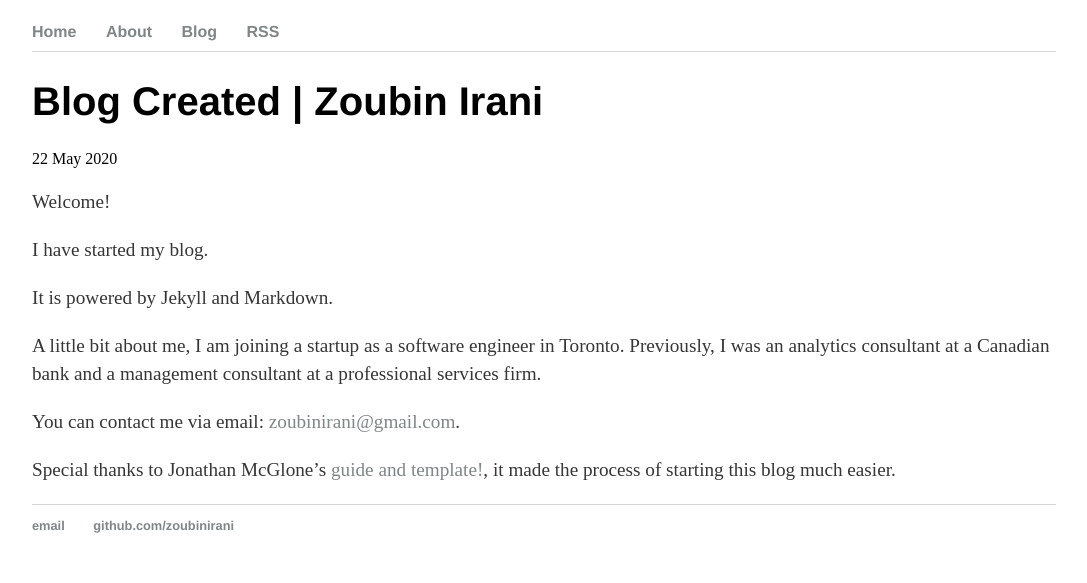
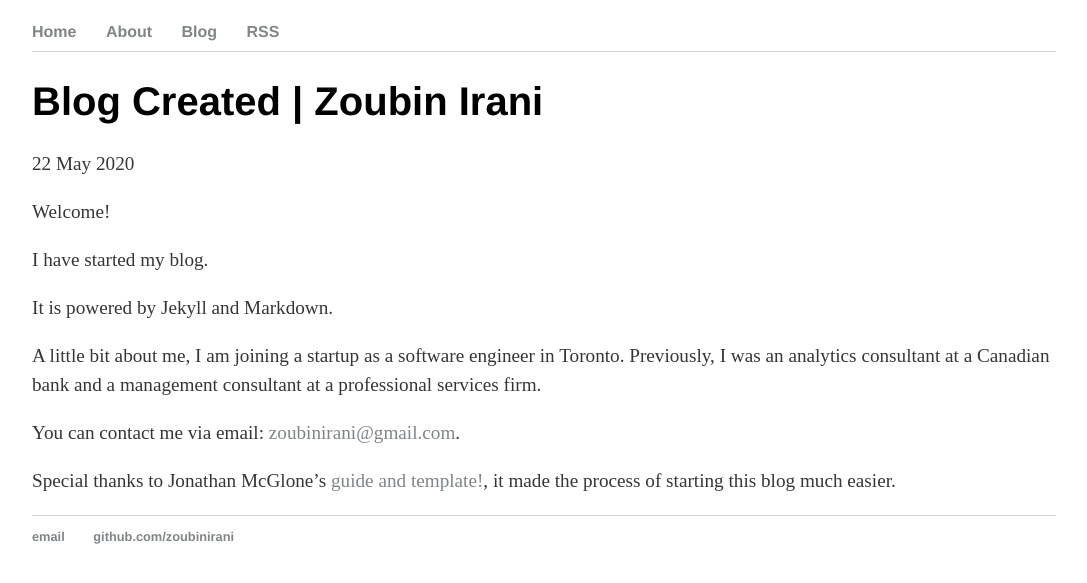
Before and after one commit to zoubinirani/zoubinirani.github.io, a Jekyll site: the page built from index.html, in a window 1280 px wide. Shown: the top 583 px of the page, without its empty margins (96-1183 px from the left). Built offline with Jekyll 4.4.1, drawn with Linux system fonts in a browser that asks for light colours.

Commit message:
fixed date formatting

```diff
--- a/index.html
+++ b/index.html
@@ -5,7 +5,7 @@ title: Blog | Zoubin Irani
 {% for post in site.posts %}
 <div class="container">
   <h1>{{ post.title }}</h1>
-  {{ post.date | date_to_string }}
+  <p>{{ post.date | date_to_string }}</p>
   {{ post.content }}
 </div>
 {% endfor %}
```
